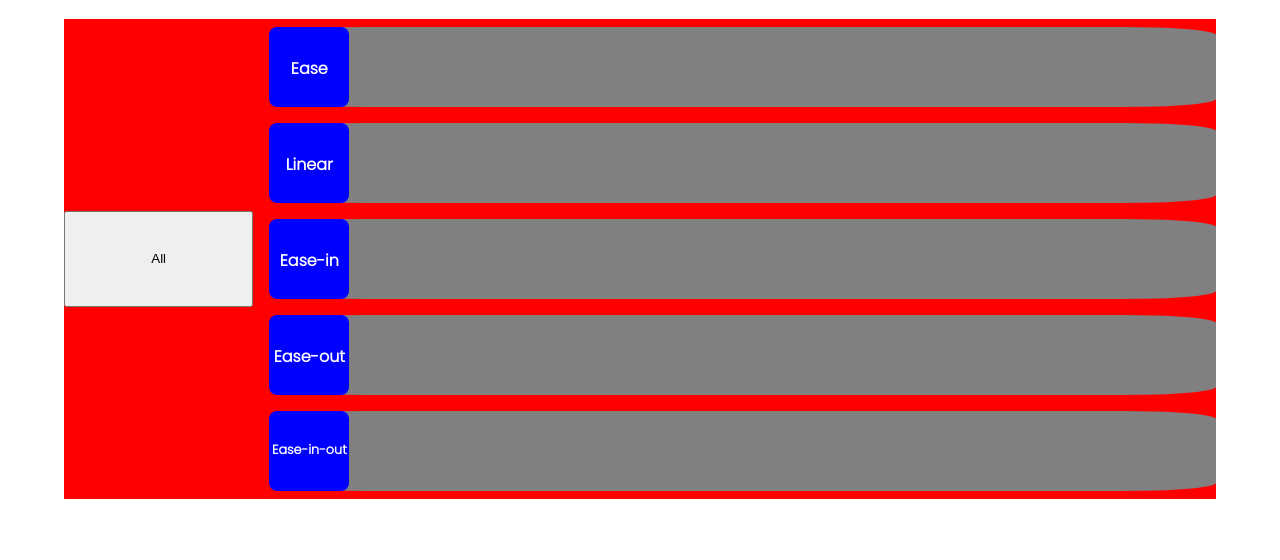
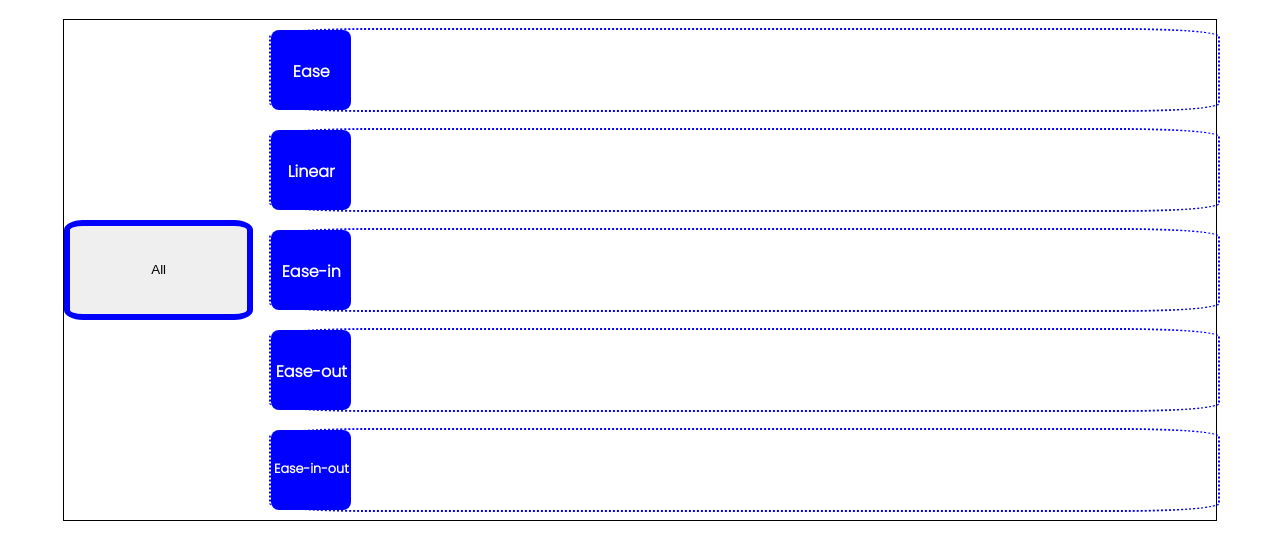
Before and after one commit to robinwatts96/Cubic-Bezier-2021, a plain HTML site: page index.html in a window 1280 px wide. Shown: the part 72-632 px from the top of the page. Drawn offline with Linux system fonts and the light colour scheme.

Commit message:
Done 18/03

```diff
--- a/style.css
+++ b/style.css
@@ -1,5 +1,10 @@
 body {
     font-family: Poppins;
+}
+
+#all {
+    border: 0.5em blue solid;
+    border-radius: 10%;
 }
 
 /* Layout */
@@ -16,7 +21,7 @@ body {
     ". ease-in-out";
     width: 90vw;
     margin: 0 auto;
-    background-color: red;
+    border: 1px solid black;
 }
 
 
@@ -50,7 +55,8 @@ body {
     width: 100%;
     margin: 0.5em 0;
     border-radius: 10%;
-    background-color: grey;
+    background-color: transparent;
+    border: 2px blue dotted;
 }
 
 /* Bezier Cubes */
@@ -58,12 +64,11 @@ body {
 .bezier {
     width: 5em;
     height: 5em;
-
     border-radius: 10%;
     background-color: blue;
     display: flex;
     justify-content: center;
-    /* align-content: center; */
+
 }
 
 .bezier:active {
```
